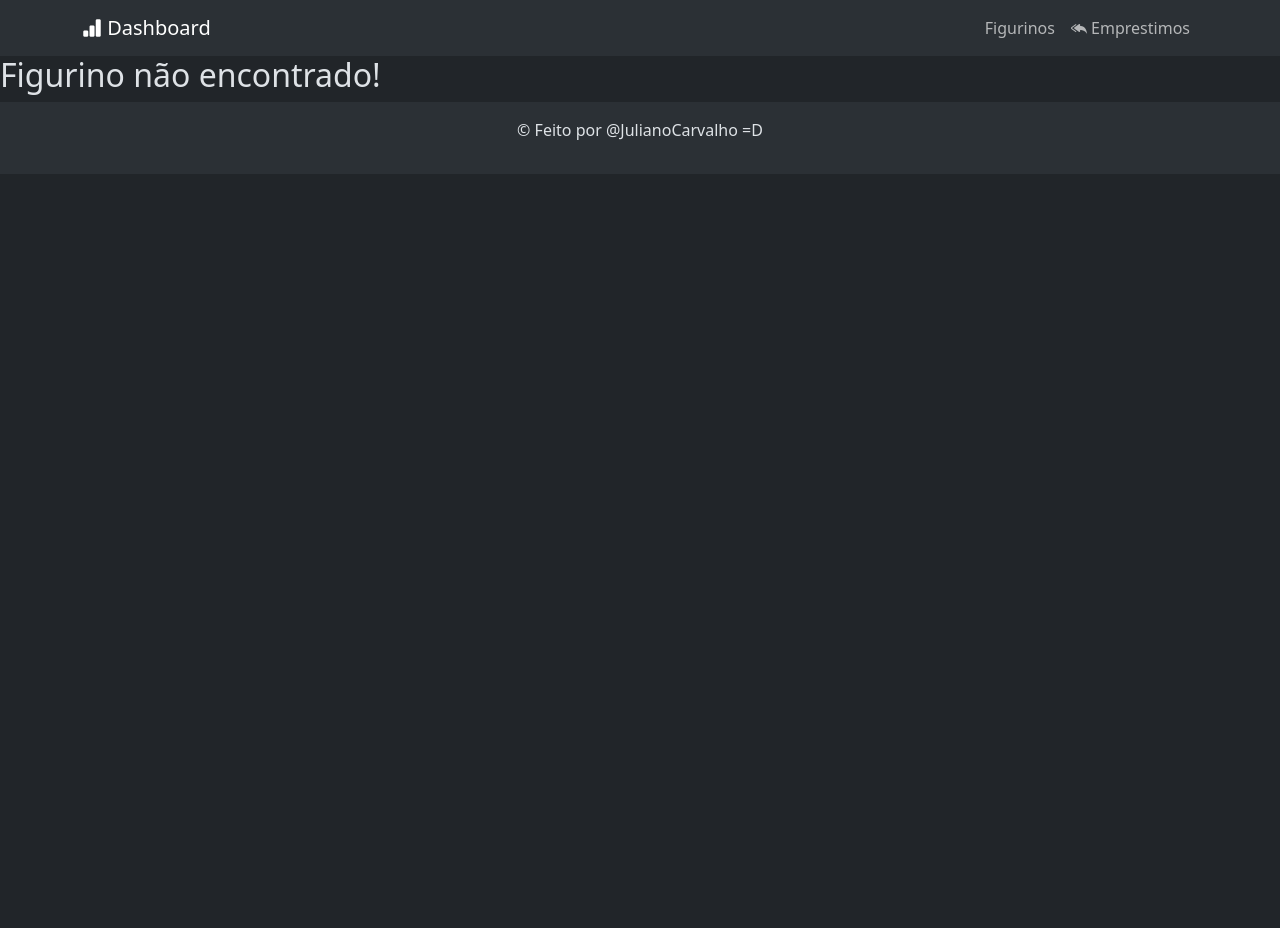
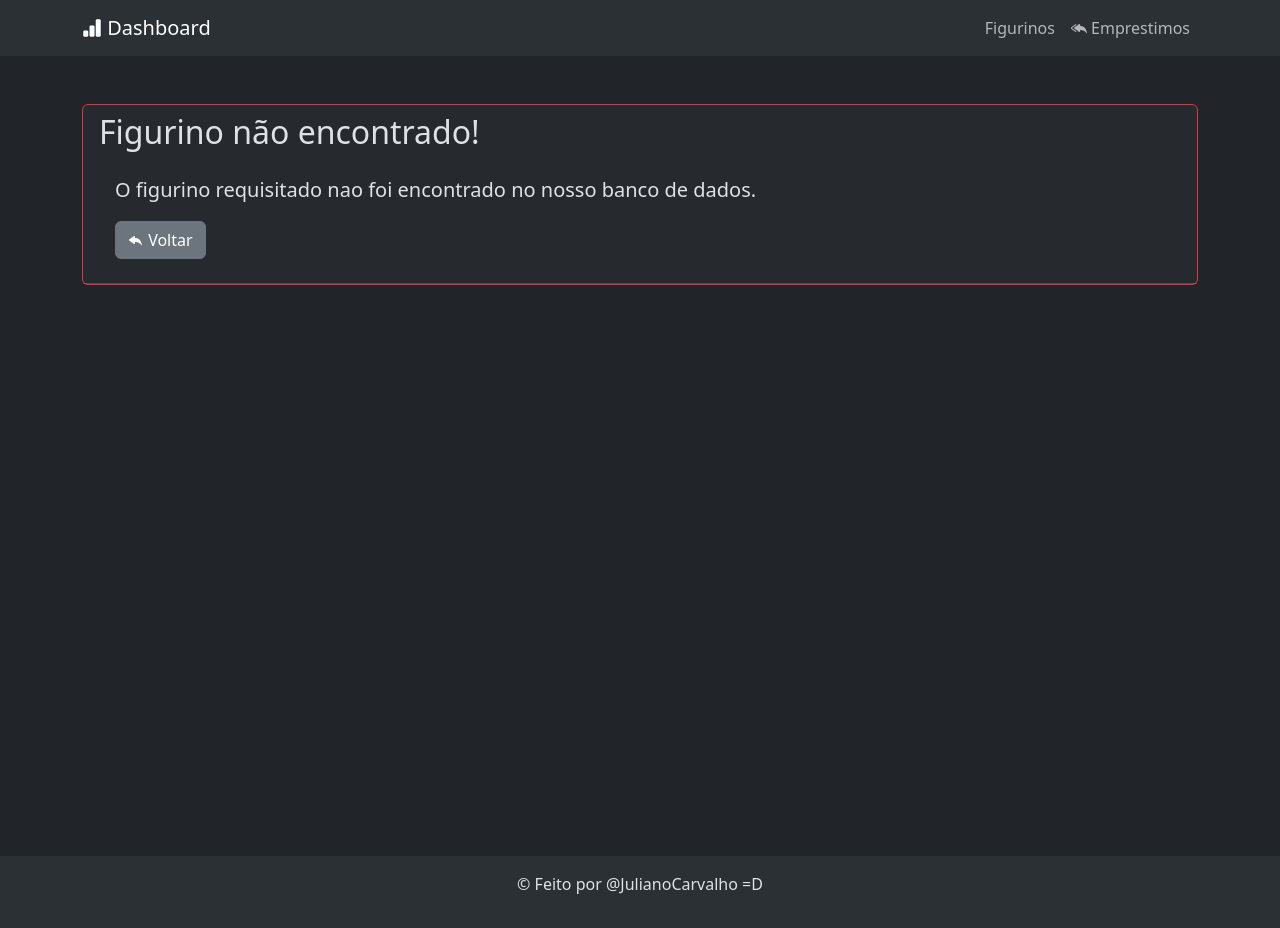
Before and after one commit to Carvalho-Juliano/estoque, a Next.js app: page /figurino/1 in a window 1280 px wide. Before the commit the page ends 800 px from the top, so only its background shows below. Built offline with nearby package versions, Linux system fonts and the light colour scheme; no server answers; the database is empty.

Commit message:
ajuste na pagina de figurino não encontrado

```diff
--- a/src/app/figurino/[id]/page.tsx
+++ b/src/app/figurino/[id]/page.tsx
@@ -1,4 +1,5 @@
 import { Figurino } from "@/model/Figurino";
+import Link from "next/link";
 import { notFound } from "next/navigation";
 
 export interface Props {
@@ -11,7 +12,28 @@ export default async function DetalhesFigurino({ params }: Props) {
   const { id } = await params;
   if (!id) return notFound;
   const figurino = await Figurino.getById(id);
-  if (!figurino) return <h2>Figurino não encontrado!</h2>;
+  if (!figurino) {
+    return (
+      <main>
+        <section className="container mt-5">
+          <div className="card border-danger">
+            <div className="card-header">
+              <h2>Figurino não encontrado!</h2>
+              <div className="card-body fs-5">
+                <p>
+                  O figurino requisitado nao foi encontrado no nosso banco de
+                  dados.
+                </p>
+                <Link href={`/figurino`} className="btn btn-secondary">
+                  <i className="bi bi-reply-fill"></i> Voltar
+                </Link>
+              </div>
+            </div>
+          </div>
+        </section>
+      </main>
+    );
+  }
 
   return (
     <main>
```
